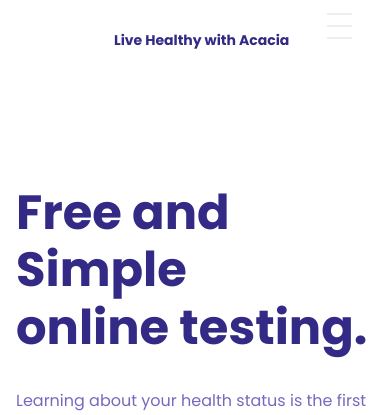
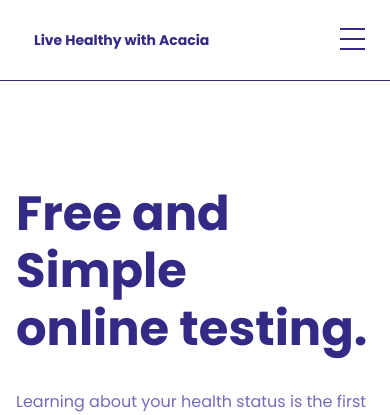
Before and after one commit to i-Blaise/AcaciaQuizApp, a PHP site: page / in a window 390 px wide. Shown: the top 415 px of the page. Run offline with PHP 8.4, Linux system fonts and the light colour scheme.

Commit message:
ACACIAQUIZAPP

```diff
--- a/Home/style.css
+++ b/Home/style.css
@@ -53,6 +53,12 @@ body{
   }
 
   @media (max-width:600px) {
+    .nav {
+      border-bottom: 1px solid #332A86;
+    }
+    .nav > .nav-header {
+      margin-left: 1.5rem;
+    }
     .nav > .nav-btn {
       display: inline-block;
       position: absolute;
@@ -60,42 +66,52 @@ body{
       top: 0px;
     }
     .nav > .nav-btn > label {
-      display: inline-block;
+      display: flex;
+      flex-direction: column;
+      align-items: center;
       width: 50px;
-      height: 50px;
+      height: 30px;
       padding: 13px;
+      margin-top: 15px;
     }
     .nav > .nav-btn > label:hover,.nav  #nav-check:checked ~ .nav-btn > label {
-      background-color: rgba(0, 0, 0, 0.3);
+      background-color: transparent;
     }
     .nav > .nav-btn > label > span {
       display: block;
       width: 25px;
       height: 10px;
-      border-top: 2px solid #eee;
+      border-top: 2px solid #332A86;
     }
     .nav > .nav-links {
       position: absolute;
       display: block;
       width: 100%;
-      background-color: #333;
+      background-color: #fff;
       height: 0px;
       transition: all 0.3s ease-in;
       overflow-y: hidden;
       top: 50px;
       left: 0px;
+      box-shadow: 0 114px 83px -30px rgba(0, 0, 0, 0.1);
     }
     .nav > .nav-links > a {
-      display: block;
-      width: 100%;
-    }
+      display: flex;
+      justify-content: center;
+      width: 83%;
+      padding: 25px 34px 0px;
+      font-size: 24px;
+  }
     .nav > #nav-check:not(:checked) ~ .nav-links {
       height: 0px;
     }
     .nav > #nav-check:checked ~ .nav-links {
+      display: flex;
+      flex-direction: column;
+      justify-content: center;
       height: calc(100vh - 50px);
       overflow-y: auto;
-    }
+  }
   }
 .inner-wrapper {
     display: flex;
--- a/Quiz/style.css
+++ b/Quiz/style.css
@@ -104,7 +104,7 @@ margin-top:0;
     margin-bottom: 30px;
     opacity: 0.5;
 }
-input[type="checkbox"] {
+input[type="radio"] {
     transform: scale(1.5);
 }
 .quiz_inner-wrapper {
```
Also changed, not shown: Quiz/index.html (+32 -32 lines).
